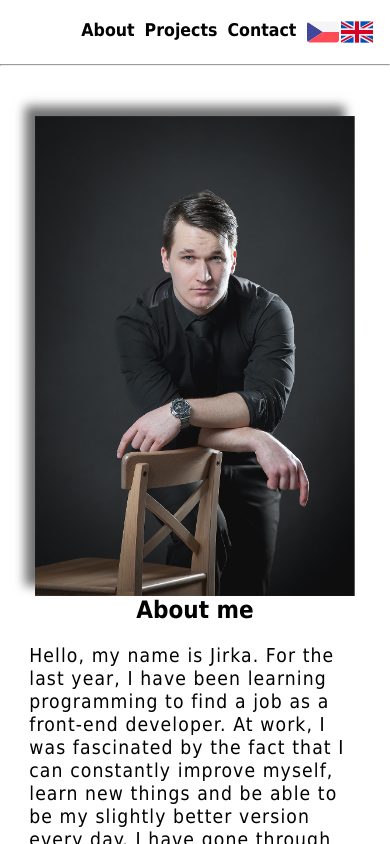
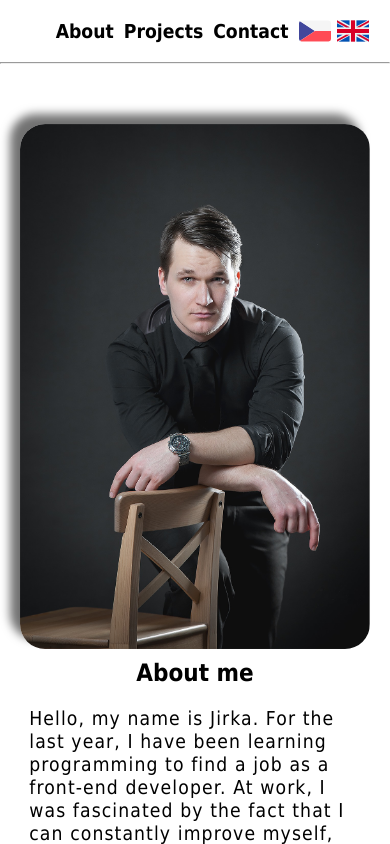
Before and after one commit to JanecekJiri1/myPortfolio, a React (Create React App) app: page / in a window 390 px wide. Shown: the top 844 px of the page. Built offline with nearby package versions, Linux system fonts and the light colour scheme.

Commit message:
navigation queri change back

```diff
--- a/src/components/about/About.module.css
+++ b/src/components/about/About.module.css
@@ -111,15 +111,3 @@ a {
     margin: 10px auto;
   }
 }
-
-@media only screen and (max-width: 400px) {
-  .leftSideFoto {
-    margin: 0;
-  }
-
-  .myPhotoStyles {
-    width: 320px;
-    /* height: 525px; */
-    border-radius: 0;
-  }
-}
--- a/src/navigation/Navigation.module.css
+++ b/src/navigation/Navigation.module.css
@@ -73,7 +73,7 @@
 
   .navigation {
     min-width: 320px;
-    font-size: 1.1rem;
+    font-size: 1.2rem;
   }
 
   .liNavigation,
@@ -83,6 +83,5 @@
   }
   .flag {
     margin-left: 1px;
-    margin: 1px;
   }
 }
```
